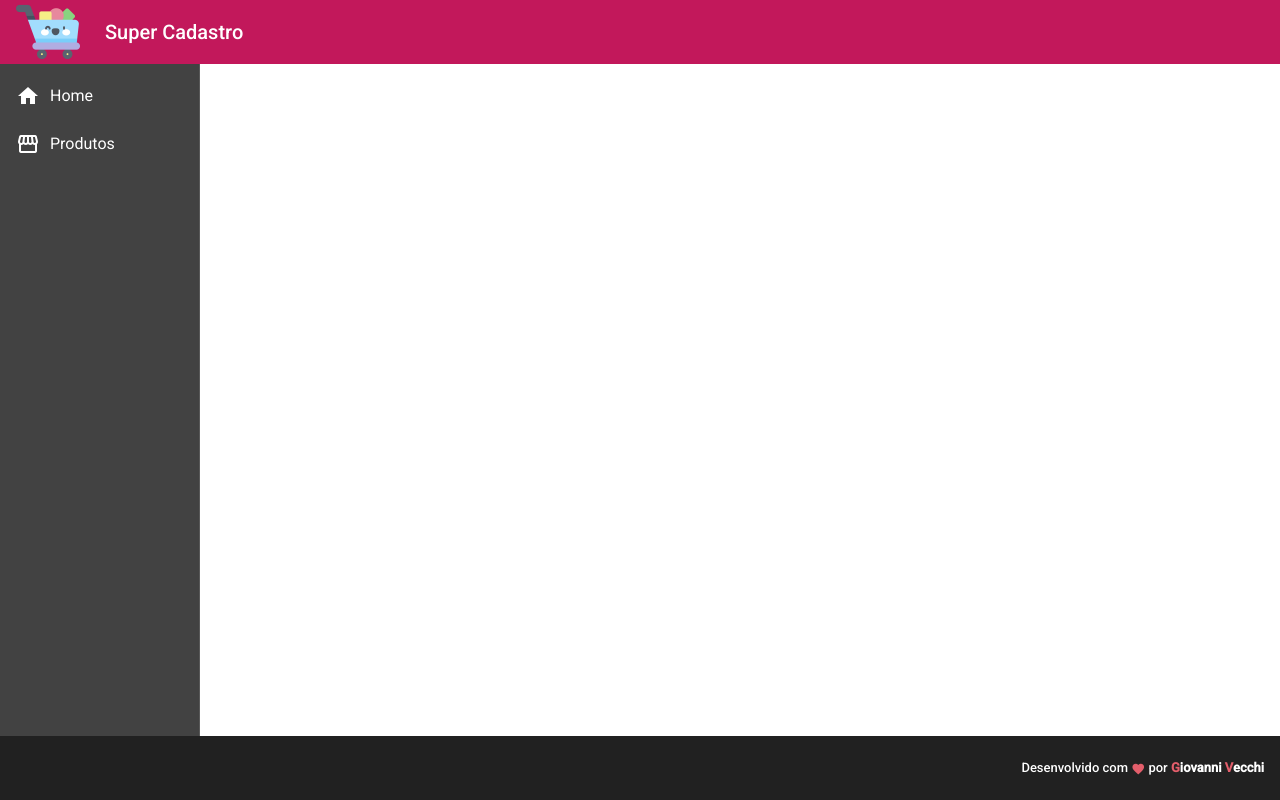
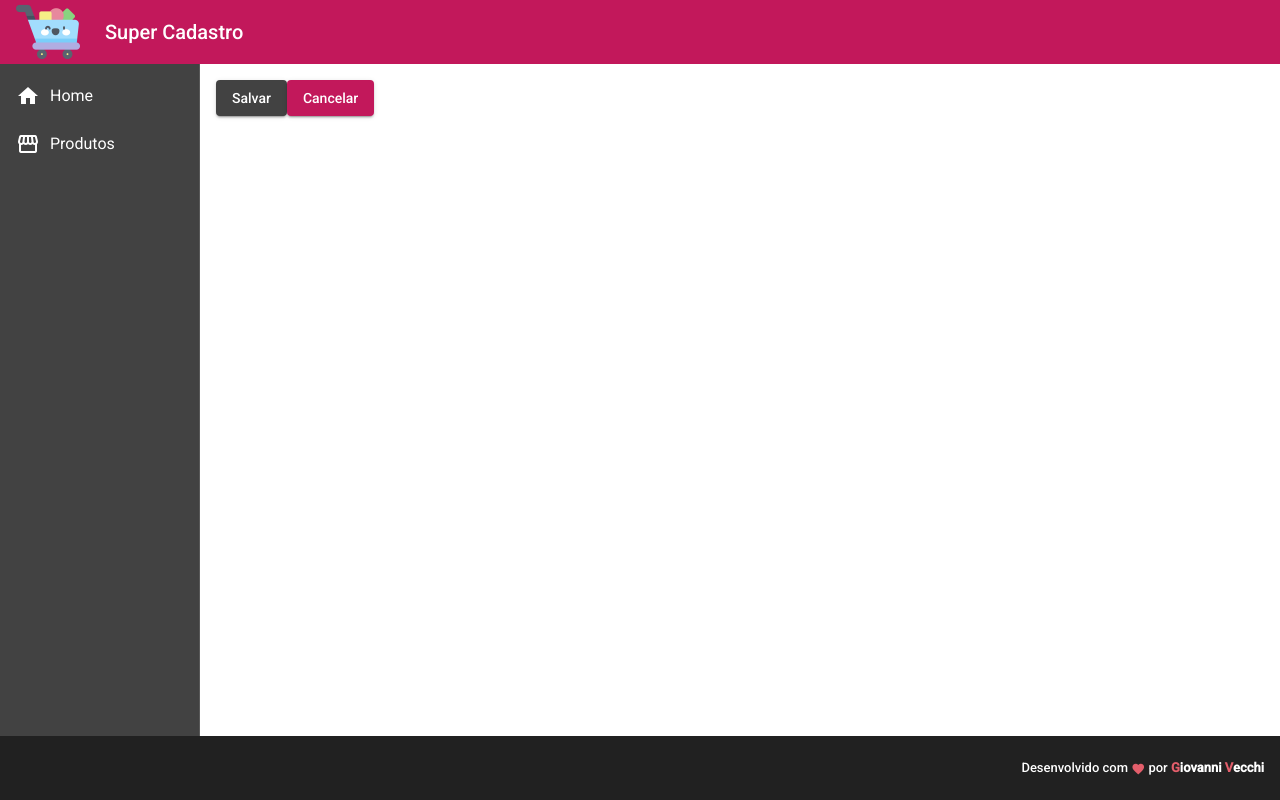
Before and after one commit to giovannivecchi/cadastro-produto-angular, an Angular app in the folder frontend/: page /products/create in a window 1280 px wide. Before the commit this address led to /. Built offline with nearby package versions, Linux system fonts and the light colour scheme.

Commit message:
criando component product-create & product-crud

```diff
--- /dev/null
+++ b/frontend/src/app/components/product/product-create/product-create.component.html
@@ -0,0 +1,7 @@
+<button mat-raised-button (click)="createProduct()" >
+    Salvar
+</button>
+
+<button mat-raised-button (click)="cancel()" color="primary" >
+    Cancelar
+</button>
--- /dev/null
+++ b/frontend/src/app/components/product/product-create/product-create.component.ts
@@ -0,0 +1,29 @@
+import { Component, OnInit } from '@angular/core';
+import { ProductService } from '../product.service';
+import { Router } from '@angular/router'
+
+@Component({
+  selector: 'app-product-create',
+  templateUrl: './product-create.component.html',
+  styleUrls: ['./product-create.component.css']
+})
+export class ProductCreateComponent implements OnInit {
+
+
+
+  constructor(private productService: ProductService, private router: Router) { }
+
+  ngOnInit(): void {
+
+  }
+
+  createProduct(): void {
+    this.productService.showMessage('Operação Executada com sucesso!')
+  }
+
+  cancel(): void {
+    this.router.navigate(['/products'])
+  }
+
+
+}
--- /dev/null
+++ b/frontend/src/app/components/product/product.model.ts
@@ -0,0 +1,5 @@
+export interface Product {
+    id?: number,
+    name: string,
+    price: number
+}
--- /dev/null
+++ b/frontend/src/app/components/product/product.service.ts
@@ -0,0 +1,18 @@
+import { Injectable } from '@angular/core';
+import { MatSnackBar } from '@angular/material/snack-bar'
+
+@Injectable({
+  providedIn: 'root'
+})
+export class ProductService {
+
+  constructor(private snackBar: MatSnackBar) { }
+
+  showMessage(menssage: string): void {
+    this.snackBar.open(menssage, '', {
+      duration: 3000,
+      horizontalPosition: 'right',
+      verticalPosition: "top"
+    })
+  }
+}
--- a/frontend/src/app/views/product-crud/product-crud.component.html
+++ b/frontend/src/app/views/product-crud/product-crud.component.html
@@ -1 +1,3 @@
-<p>product-crud works!</p>
+<button mat-raised-button (click)="navigateToProductCreate()">
+    Novo
+</button>
--- a/frontend/src/app/views/product-crud/product-crud.component.ts
+++ b/frontend/src/app/views/product-crud/product-crud.component.ts
@@ -1,4 +1,5 @@
 import { Component, OnInit } from '@angular/core';
+import { Router } from '@angular/router'
 
 @Component({
   selector: 'app-product-crud',
@@ -7,9 +8,13 @@ import { Component, OnInit } from '@angular/core';
 })
 export class ProductCrudComponent implements OnInit {
 
-  constructor() { }
+  constructor(private router: Router) { }
 
   ngOnInit(): void {
   }
 
+  navigateToProductCreate() {
+    this.router.navigate(['/products/create'])
+  }
+
 }
```
Also changed, not shown: frontend/src/app/app-routing.module.ts (+6 -5 lines), frontend/src/app/app.module.ts (+8 -2 lines), frontend/src/app/components/product/product-create/product-create.component.css (added).
